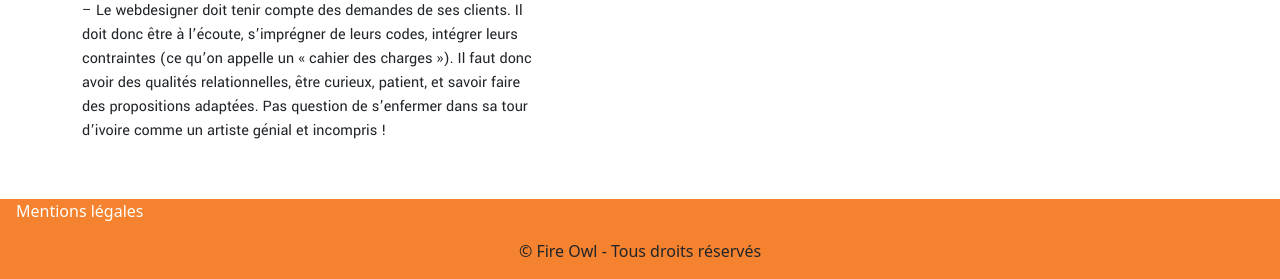
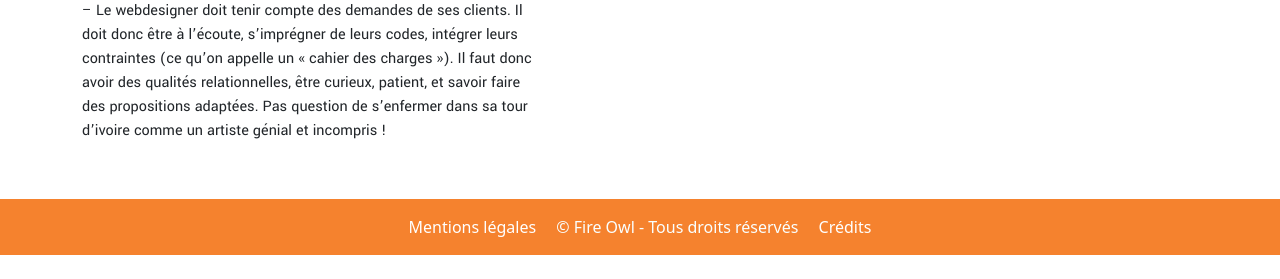
Before and after one commit to Fire-Owl/herve-gael, a PHP site: page /pages/designer-web.php in a window 1280 px wide. Shown: the part 1320-1599 px from the top of the page. After the commit the page ends 1575 px from the top, so only its background shows below. Run offline with PHP 8.4, Linux system fonts and the light colour scheme; some libraries are stand-ins or nearby versions.

Commit message:
footer links

```diff
--- a/assets/styles/nav.css
+++ b/assets/styles/nav.css
@@ -35,19 +35,24 @@ main {
 }
 
 .nav-link:hover {
-    color: white !important;
+    color: #FAFFFF !important;
     background-color: #f5822e;
 }
+
 .current {
-
-    color: white;
+    color: #FAFFFF;
     background-color: #f5822e;
     border-radius: 10px;
     padding: .5rem 1rem;
 }
+
 /************** FOOTER **************/
 
 .footer-bg {
     margin: 0;
     background-color: #f5822e !important;
 }
+
+.copyright {
+    color: #FAFFFF;
+}
--- a/includes/footer.php
+++ b/includes/footer.php
@@ -1,16 +1,21 @@
 </main>
 
 <footer class="bg-light text-center text-lg-start footer-bg">
-  <a class="text p-3" href="../pages/mentions-legales.php">
-Mentions légales
-</a>
-  <div class="text-center p-3">
-  © Fire Owl - Tous droits réservés
-  </div>
+
+
+    <div class="text-center p-3 copyright"><a class="text p-3" href="../pages/mentions-legales.php">
+            Mentions légales
+        </a>
+        © Fire Owl - Tous droits réservés
+        <a class="text p-3" href="../pages/credits.php">
+            Crédits
+        </a>
+    </div>
 </footer>
 
 <script src="https://code.jquery.com/jquery-3.2.1.slim.min.js"></script>
 <script src="https://cdnjs.cloudflare.com/ajax/libs/popper.js/1.12.9/umd/popper.min.js"></script>
 <script src="https://maxcdn.bootstrapcdn.com/bootstrap/4.0.0/js/bootstrap.min.js"></script>
 </body>
+
 </html>
```
